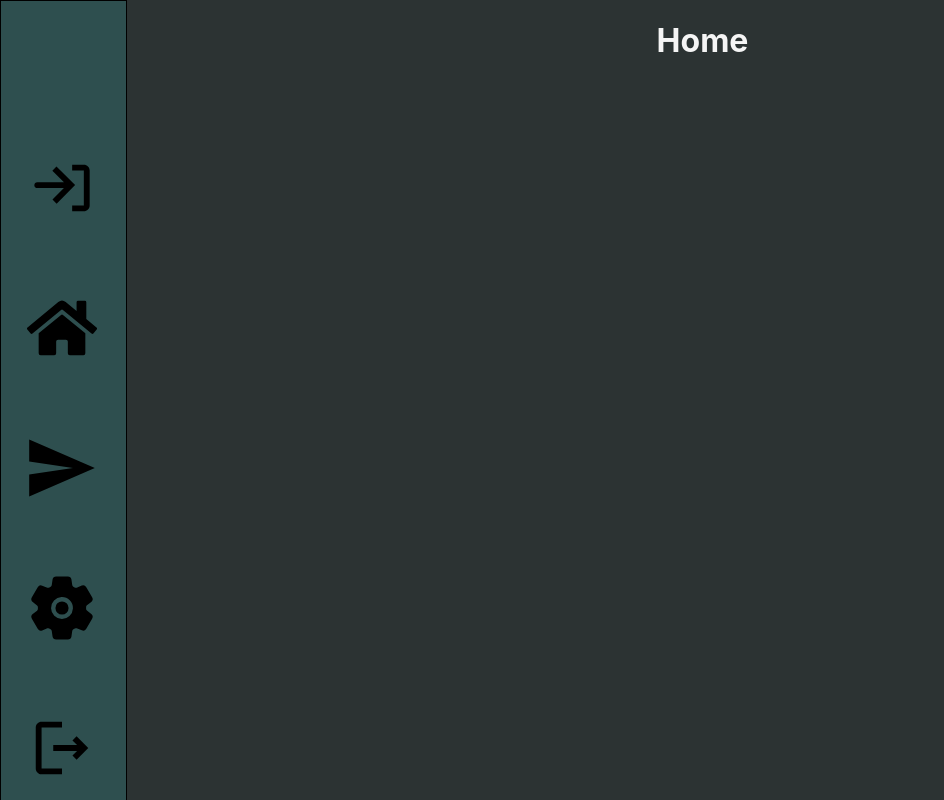
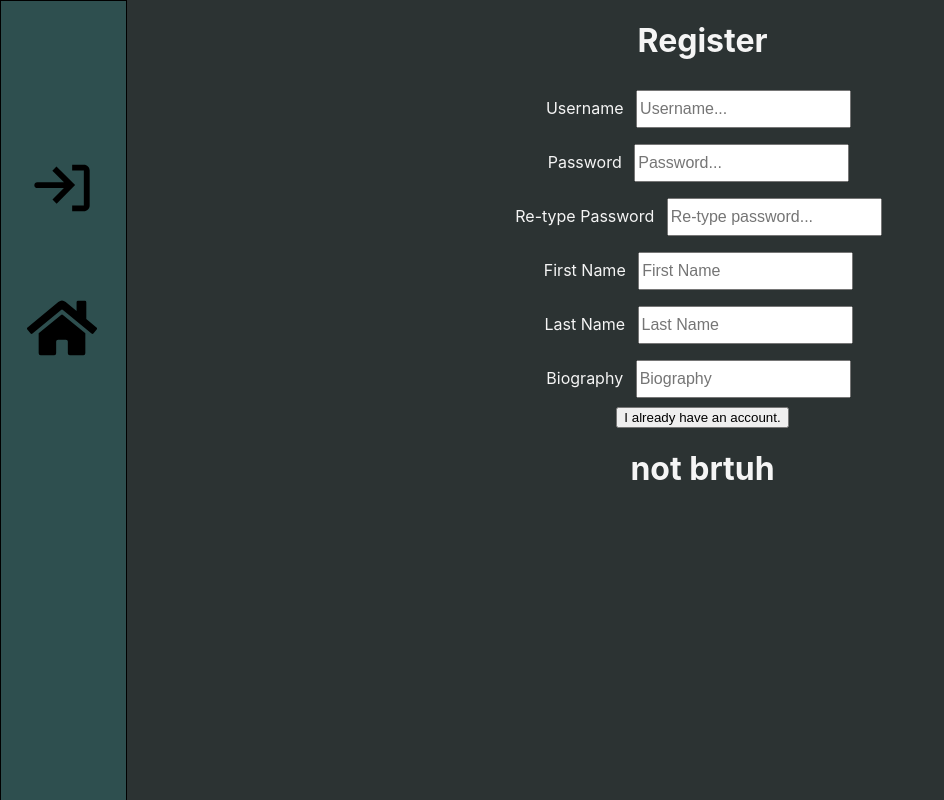
Before and after one commit to kbaggott1/MessageApp, a React (Create React App) app in the folder frontend/: page /register in a window 1280 px wide. Before the commit this address led to /. Shown: the whole page, without its empty margins (0-944 px from the left). Built offline with nearby package versions, Linux system fonts and the light colour scheme.

Commit message:
added register page

```diff
--- a/frontend/src/components/App.js
+++ b/frontend/src/components/App.js
@@ -7,6 +7,7 @@ import { Home } from '../pages/Home';
 import { Messages } from '../pages/Messages';
 import { Settings } from '../pages/Settings';
 import { LoginPage } from '../pages/LoginPage';
+import { Register } from '../pages/Register';
 
 const LoggedInContext = createContext({
   isLoggedin: false,
@@ -38,6 +39,7 @@ function App() {
           <Route path="/login" element={ <LoginPage/> } />
           <Route path="/messages" element={ <MessagesLayout/>} />
           <Route path="/settings" element={ <Settings/> } />
+          <Route path="/register" element={<Register />} />
           <Route path="*" element={<Navigate to="/" />} />
         </Route>
       </Routes>
--- a/frontend/src/components/LoginComponents/LoginForm.js
+++ b/frontend/src/components/LoginComponents/LoginForm.js
@@ -1,5 +1,5 @@
 import { useContext, useState } from 'react';
-import { useNavigate } from 'react-router-dom';
+import { useNavigate, NavLink } from 'react-router-dom';
 import { LoggedInContext } from "../App.js"
 
 export function LoginForm() {
@@ -49,10 +49,16 @@ export function LoginForm() {
                 <input type="text" placeholder='Username Goes here' onChange={(e) => setUsername(e.target.value)}/>
                 <br/>
                 <label htmlFor='password'> Password </label>
-                <input type="text" placeholder='Password Goes here' onChange={(e) => setPassword(e.target.value)}/>
+                <input type="password" placeholder='Password Goes here' onChange={(e) => setPassword(e.target.value)}/>
                 {username && password && <button type="submit"> Login </button>}
             </div>
         </form>
+
+        <NavLink to="/register">
+            <button>
+                Sign Up!
+            </button>
+        </NavLink>
 
         <div>
             {isLoggedin ? <h1> bruh </h1> : <h1> not brtuh </h1>}
--- /dev/null
+++ b/frontend/src/components/RegisterComponents/RegisterForm.js
@@ -0,0 +1,150 @@
+import { useContext, useState } from 'react';
+import { useNavigate, NavLink } from 'react-router-dom';
+import { LoggedInContext } from "../App.js"
+
+
+
+export function RegisterForm() {
+    const [username, setUsername] = useState(null);
+    const [password, setPassword] = useState(null);
+    const [password2, setPassword2] = useState(null);
+    const [biography, setBiography] = useState(null);
+    const [firstName, setFirstName] = useState(null);
+    const [lastName, setLastName] = useState(null);
+    const [ isLoggedin, setIsLoggedIn ] = useContext(LoggedInContext);
+    const navigate = useNavigate();
+
+    //Handles the request to create a user
+    const handleSubmit = async (event) => {
+        event.preventDefault();
+
+        try {
+
+            //create user
+
+            if(validateInputs(username, password, password2, firstName, lastName, biography)) {
+                //login after account created
+                let requestOptions = {
+                    method: "POST",
+                    credentials: "include",
+                    mode: 'cors', // this cannot be 'no-cors'
+                    headers: {
+                    'Content-Type': 'application/json',
+                    },
+                    body: JSON.stringify({
+                        username: username,
+                        password: password,
+                        status: "online",
+                        firstName: firstName,
+                        lastName: lastName,
+                        biography: biography,
+                        image: "placeholder"
+                    }),
+
+                };
+
+                let response = await fetch("http://localhost:1337/users/", requestOptions);
+                if(response.status === 200){
+                    alert("Successfully created an account!");
+                }
+                console.log(response.status);
+
+
+                //login after account created
+                requestOptions = {
+                    method: "POST",
+                    credentials: "include",
+                    mode: 'cors', // this cannot be 'no-cors'
+                    headers: {
+                    'Content-Type': 'application/json',
+                    },
+                    body: JSON.stringify({
+                        username: username,
+                        password: password,
+                    }),
+
+                };
+
+                response = await fetch("http://localhost:1337/session/login", requestOptions);
+                if(response.status === 200){
+                    alert("Success! You have been logged in");
+                    setIsLoggedIn(true);
+                    navigate('/');
+                }
+                console.log(response.status);
+
+
+            }
+
+        }
+        catch(err){
+            alert("Error Loggin in! " + err.message);
+        }
+
+    }
+
+    return(
+        <>
+        <form onSubmit={handleSubmit}>
+            <div className='LoginInputBox'>
+                <label htmlFor='username'> Username </label>
+                <input type="text" placeholder='Username...' onChange={(e) => setUsername(e.target.value)}/>
+                <br/>
+                <label htmlFor='password'> Password </label>
+                <input type="password" placeholder='Password...' onChange={(e) => setPassword(e.target.value)}/>
+                <br/>
+                <label> Re-type Password </label>
+                <input type="password" placeholder='Re-type password...' onChange={(e) => setPassword2(e.target.value)}/>
+                <br/>
+                <label> First Name </label>
+                <input type="text" placeholder='First Name' onChange={(e) => setFirstName(e.target.value)}/>
+                <br/>
+                <label> Last Name </label>
+                <input type="text" placeholder='Last Name' onChange={(e) => setLastName(e.target.value)}/>
+                <br/>
+                <label> Biography </label>
+                <input type="text" placeholder='Biography' onChange={(e) => setBiography(e.target.value)}/>
+                <br/>
+                {username && password && password2 && firstName && lastName && biography && <button type="submit"> Login </button>}
+            </div>
+        </form>
+
+        <NavLink to="/login">
+            <button>
+                I already have an account.
+            </button>
+        </NavLink>
+
+        <div>
+            {isLoggedin ? <h1> bruh </h1> : <h1> not brtuh </h1>}
+        </div>
+        </>
+
+    )
+
+
+}
+
+function validateInputs(username, password, password2, firstName, lastName, biography) {
+    if(username == "") {
+        alert("Username cannot be empty");
+        return false;
+    }
+    if(password != password2) {
+        alert("Passwords don't match");
+        return false;
+    }
+    if(firstName == "") {
+        alert("First name cannot be empty");
+        return false;
+    }
+    if(lastName == "") {
+        alert("Last name cannot be empty");
+        return false;
+    }
+    if(biography == "") {
+        alert("Biography cannot be empty");
+        return false;
+    }
+    return true;
+}
--- a/frontend/src/components/navigationBar/NavBar.js
+++ b/frontend/src/components/navigationBar/NavBar.js
@@ -1,28 +1,41 @@
 import React from "react";
 import "./NavBar.css";
-import { useState } from 'react';
+import { useState, useContext } from 'react';
 import * as FaIcons from "react-icons/fa"
 import { Link, useResolvedPath, NavLink, useMatch } from "react-router-dom";
 import { IconContext } from "react-icons";
 import { IoSendSharp, IoSettings } from "react-icons/io5";
 import { CgLogIn } from "react-icons/cg";
 import { MdOutlineLogout } from 'react-icons/md'
+import { LoggedInContext } from "../App"
 
 /**
  * A component for the navigation bar.
  * @returns JSX component containing the navigation bar
  */
 export function NavBar(){
+
+    const [ isLoggedin, setIsLoggedIn ] = useContext(LoggedInContext);
     return (
         <>
             <nav className="navbar">
                 <ul className="nav-menu-items">
                     <li>
+                        {
+                        isLoggedin ?
+                        <NavLink to="/">
+                            <button className="navButton" onClick={() => {setIsLoggedIn(false)}}>
+                                <MdOutlineLogout size={70}/>
+                            </button>
+                        </NavLink>
+                         :
+
                         <NavLink to="/login">
                             <button className="navButton">
-                                    <CgLogIn size={70}/>
+                                <CgLogIn size={70}/>
                             </button>
                         </NavLink>
+                        }
                     </li>
                     <li>
                         <NavLink to="/">
@@ -31,6 +44,7 @@ export function NavBar(){
                             </button>
                         </NavLink>
                     </li>
+                    {isLoggedin && <>
                     <li>
                         <NavLink to="/messages">
                             <button className="navButton">
@@ -46,13 +60,9 @@ export function NavBar(){
                             </button>
                         </NavLink>
                     </li>
-                    <li>
-                        <NavLink to="/logout">
-                            <button className="navButton">
-                                    <MdOutlineLogout size={70}/>
-                            </button>
-                        </NavLink>
-                    </li>
+                    </>
+                    }
+
                 </ul>
             </nav>
         </>
--- /dev/null
+++ b/frontend/src/pages/Register.js
@@ -0,0 +1,15 @@
+import { RegisterForm } from '../components/RegisterComponents/RegisterForm';
+
+/**
+ * A component for the login page
+ * @returns A JSX component containing the home page
+ */
+export function Register() {
+    return (
+        <>
+            <h1>Register</h1>
+            <RegisterForm />
+        </>
+
+    )
+}
```
Also changed, not shown: 1 other file (tests, documents, lock files or other folders).
